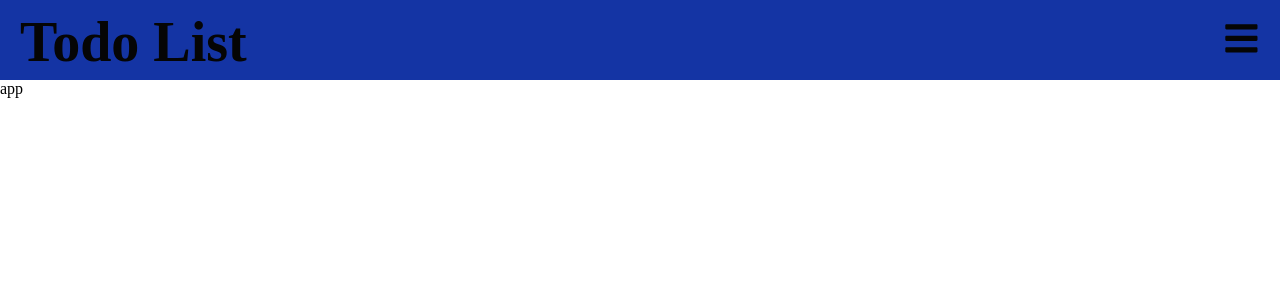
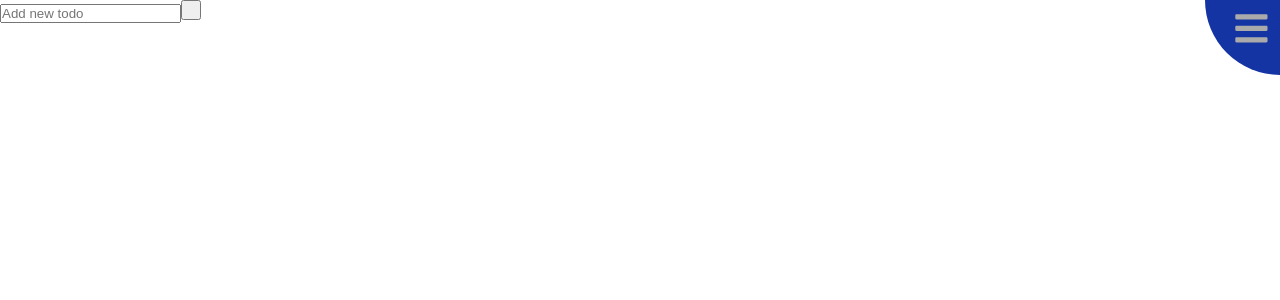
Before and after one commit to Ian-Stidsen/react-todo, a React (Create React App) app: page / in a window 1280 px wide. Shown: the top 300 px of the page. Built offline with nearby package versions, Linux system fonts and the light colour scheme.

Commit message:
circle-navbar

```diff
--- a/public/index.html
+++ b/public/index.html
@@ -3,6 +3,7 @@
   <head>
     <meta charset="utf-8" />
     <meta name="viewport" content="width=device-width, initial-scale=1" />
+    <link rel="icon" href="ils-favicon.jpg">
     <title>Todo List</title>
   </head>
   <body>
--- a/src/App.js
+++ b/src/App.js
@@ -1,9 +1,25 @@
+import React from 'react';
+
+import './stylesheets/app.css';
 
 function App() {
+  let todoInput;
+  window.addEventListener('load', () => {
+    todoInput = document.getElementById('todoInput');
+  });
+
+  function addTodo() {
+
+    console.log(todoInput.value);
+  };
+
   return (
-    <div className="App">
-      app
-    </div>
+    <main>
+      <div className='add-todo'>
+        <input id='todoInput' type='text' placeholder='Add new todo' />
+        <button id='addTodoButton' type='button' onClick={addTodo} />
+      </div>
+    </main>
   );
 }
 
--- a/src/components/Navbar.js
+++ b/src/components/Navbar.js
@@ -13,19 +13,14 @@ function Navbar() {
     navbar = document.getElementsByClassName('navbar')[0];
     navbarLinks = document.getElementsByClassName('navbar-links')[0];
   });
-  let navbarToggled = false;
+
   function navToggle() {
-    if (navbarToggled) navbarLinks.classList.toggle('show');
-    navbarToggled = !navbarToggled;
     navbar.classList.toggle('show');
-    navbar.addEventListener('transitionend', ()=>{
-      navbarLinks.classList.toggle('show');
-    });
-  }
+    navbarLinks.classList.toggle('show');
+  };
   return (
-    <header className="navbar-container">
+    <header>
       <nav className='navbar'>
-        <h1 className='navbar-text'>Todo List</h1>
         <button id='FaBars' onClick={navToggle}><FaBars /></button>
         <button id='FaTimes' onClick={navToggle}><FaTimes/></button>
         <ul className='navbar-links'>
--- a/src/components/navbar.css
+++ b/src/components/navbar.css
@@ -6,22 +6,20 @@
 
 :root {
   --theme-color: #1434A4;
-  --navbar-text-color: rgb(5, 5, 5);
-}
-
-header {
-  width: 100vw;
-  height: 80px;
+  --navbar-text-color: rgb(170, 170, 170);
+  --navbar-hover-text-color: white;
 }
 
 .navbar {
   display: flex;
   position: fixed;
-  justify-content: space-between;
-  width: 100vw;
-  height: 80px;
+  width: 150px;
+  height: 150px;
+  border-radius: 50%;
+  right: -75px;
+  top: -75px;
   background-color: var(--theme-color);
-  transition: 300ms;
+  transition: 500ms;
 }
 
 .navbar-text {
@@ -34,50 +32,67 @@ header {
 #FaBars,
 #FaTimes {
   position: fixed;
-  right: 20px;
-  top: 20px;
+  right: 10px;
+  top: 10px;
   font-size: 2.3rem;
   border: none;
   color: var(--navbar-text-color);
-  background-color: var(--theme-color);
+  background: none;
 }
 
 #FaBars:hover,
-#FaTimes:hover {
-  opacity: 50%;
+#FaTimes:hover,
+.navbar-links a:hover {
+  color: var(--navbar-hover-text-color);
   cursor: pointer;
 }
 
-#FaTimes,
+#FaBars {
+  transition: 300ms;
+  transition-delay: 300ms;
+}
+
+#FaTimes {
+  transform: rotateY(90deg);
+  transition: 300ms;
+}
+
 .navbar-links {
   display: none;
-
 }
 
 .navbar.show {
-  height: 300px;
+  height: 1500px;
+  width: 1500px;
+  top: -750px;
+  right: -750px;
 }
 
 .navbar-links.show {
   display: flex;
   flex-direction: column;
   justify-content: space-between;
-  align-items: center;
   position: fixed;
   width: 100vw;
   height: 220px;
-  top: 80px;
-  padding: 25px 0;
-  border-top: 2px solid black;
+  top: 150px;
+  transform: translateX(400px);
   list-style: none;
+}
+
+.navbar.show #FaBars {
+  transform: rotateY(90deg);
+  transition: 300ms;
+}
+
+.navbar.show #FaTimes {
+  transform: rotateY(0);
+  transition: 300ms;
+  transition-delay: 300ms;
 }
 
 .navbar-links a {
   text-decoration: none;
-  color: black;
-  font-size: 2rem;
+  color: var(--navbar-text-color);
+  font-size: 2.3rem;
 }
-
-.navbar-links a:hover {
-  color: white;
-}
--- /dev/null
+++ b/src/stylesheets/app.css
@@ -0,0 +1,10 @@
+* {
+  box-sizing: border-box;
+  margin: 0;
+  padding: 0;
+}
+
+#addTodoButton {
+  height: 20px;
+  width: 20px;
+}
```
Also changed, not shown: public/ils-favicon.jpg (added), src/stylesheets/login.css (added), src/stylesheets/signup.css (added).
